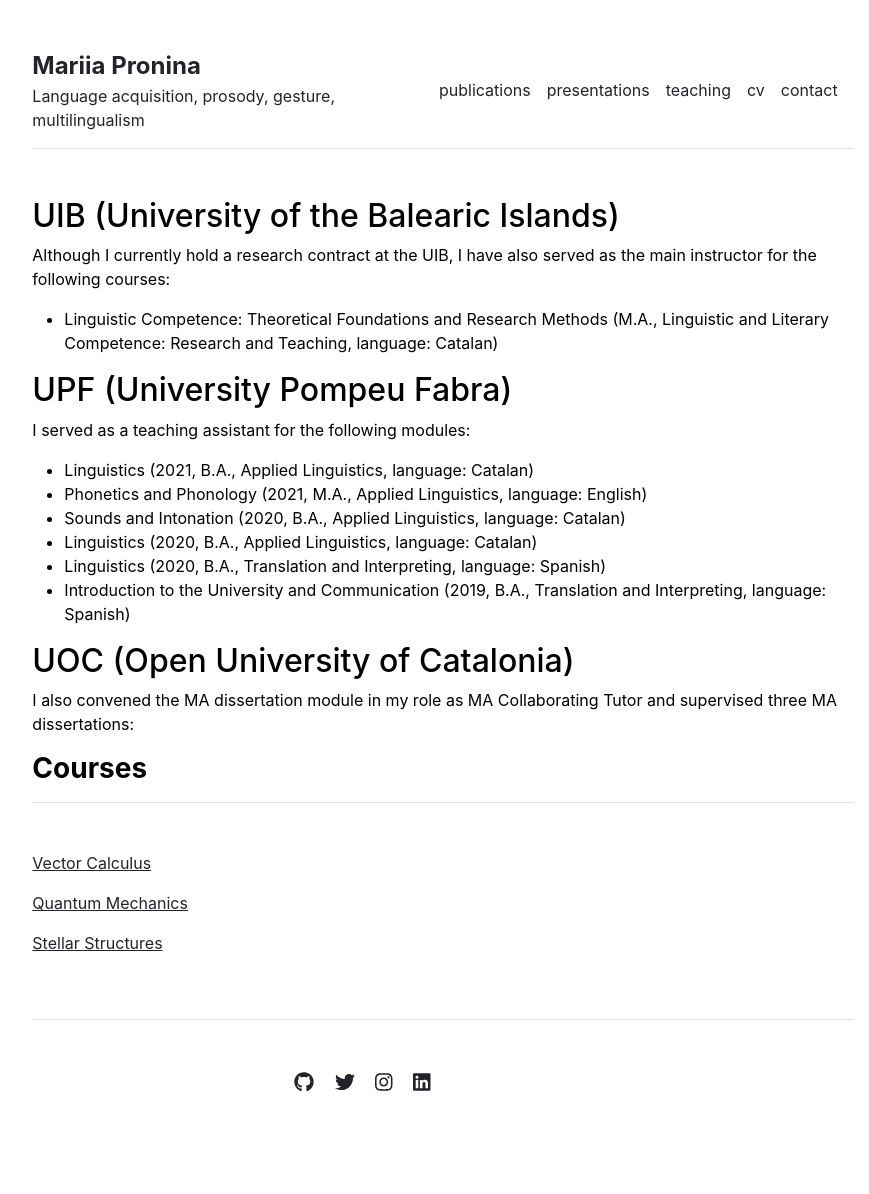
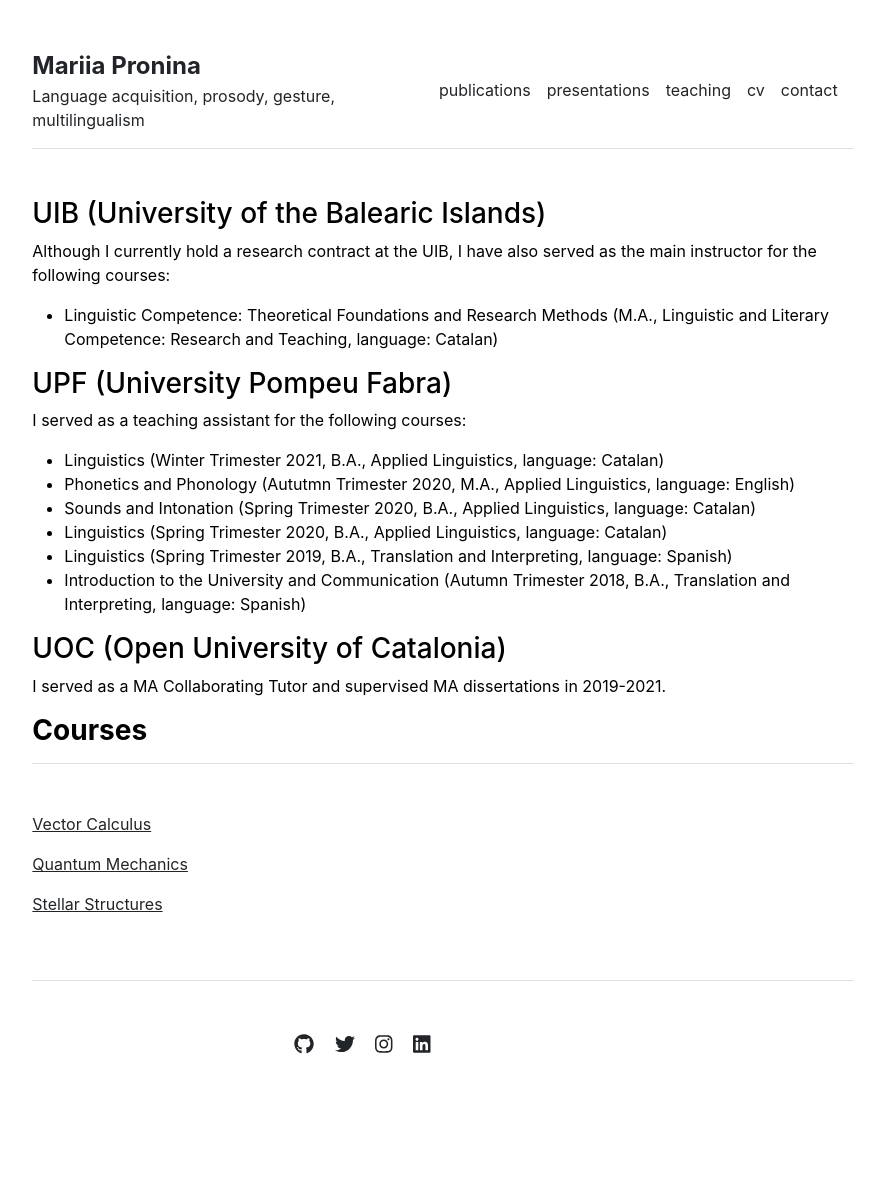
Before and after one commit to mariia-pronina/mariia-pronina.github.io, a Jekyll site: the page built from teaching.md, in a window 1280 px wide. Shown: the whole page, without its empty margins (197-1066 px from the left). Built offline with Jekyll 4.4.1, drawn with Linux system fonts in a browser that asks for light colours; after the commit the page ends 1155 px from its top, so only the background shows below that.

Commit message:
Update teaching.md

```diff
--- a/teaching.md
+++ b/teaching.md
@@ -3,22 +3,24 @@ layout: teaching
 title: "teaching"
 ---
 
-## UIB (University of the Balearic Islands)
+### UIB (University of the Balearic Islands)
 Although I currently hold a research contract at the UIB, I have also served as the main instructor for the following courses:
 
 - Linguistic Competence: Theoretical Foundations and Research Methods (M.A., Linguistic and Literary Competence: Research and Teaching, language: Catalan)
 
-## UPF (University Pompeu Fabra)
 
-I served as a teaching assistant for the following modules:
+### UPF (University Pompeu Fabra)
 
-- Linguistics (2021, B.A., Applied Linguistics, language: Catalan)
-- Phonetics and Phonology (2021, M.A., Applied Linguistics, language: English)
-- Sounds and Intonation (2020, B.A., Applied Linguistics, language: Catalan)
-- Linguistics (2020, B.A., Applied Linguistics, language: Catalan)
-- Linguistics (2020, B.A., Translation and Interpreting, language: Spanish)
-- Introduction to the University and Communication (2019, B.A., Translation and Interpreting, language: Spanish)
+I served as a teaching assistant for the following courses:
 
-## UOC (Open University of Catalonia)
+- Linguistics (Winter Trimester 2021, B.A., Applied Linguistics, language: Catalan)
+- Phonetics and Phonology (Aututmn Trimester 2020, M.A., Applied Linguistics, language: English)
+- Sounds and Intonation (Spring Trimester 2020, B.A., Applied Linguistics, language: Catalan)
+- Linguistics (Spring Trimester 2020, B.A., Applied Linguistics, language: Catalan)
+- Linguistics (Spring Trimester 2019, B.A., Translation and Interpreting, language: Spanish)
+- Introduction to the University and Communication (Autumn Trimester 2018, B.A., Translation and Interpreting, language: Spanish)
 
-I also convened the MA dissertation module in my role as MA Collaborating Tutor and supervised three MA dissertations:
+
+### UOC (Open University of Catalonia)
+
+I served as a MA Collaborating Tutor and supervised MA dissertations in 2019-2021.
```
